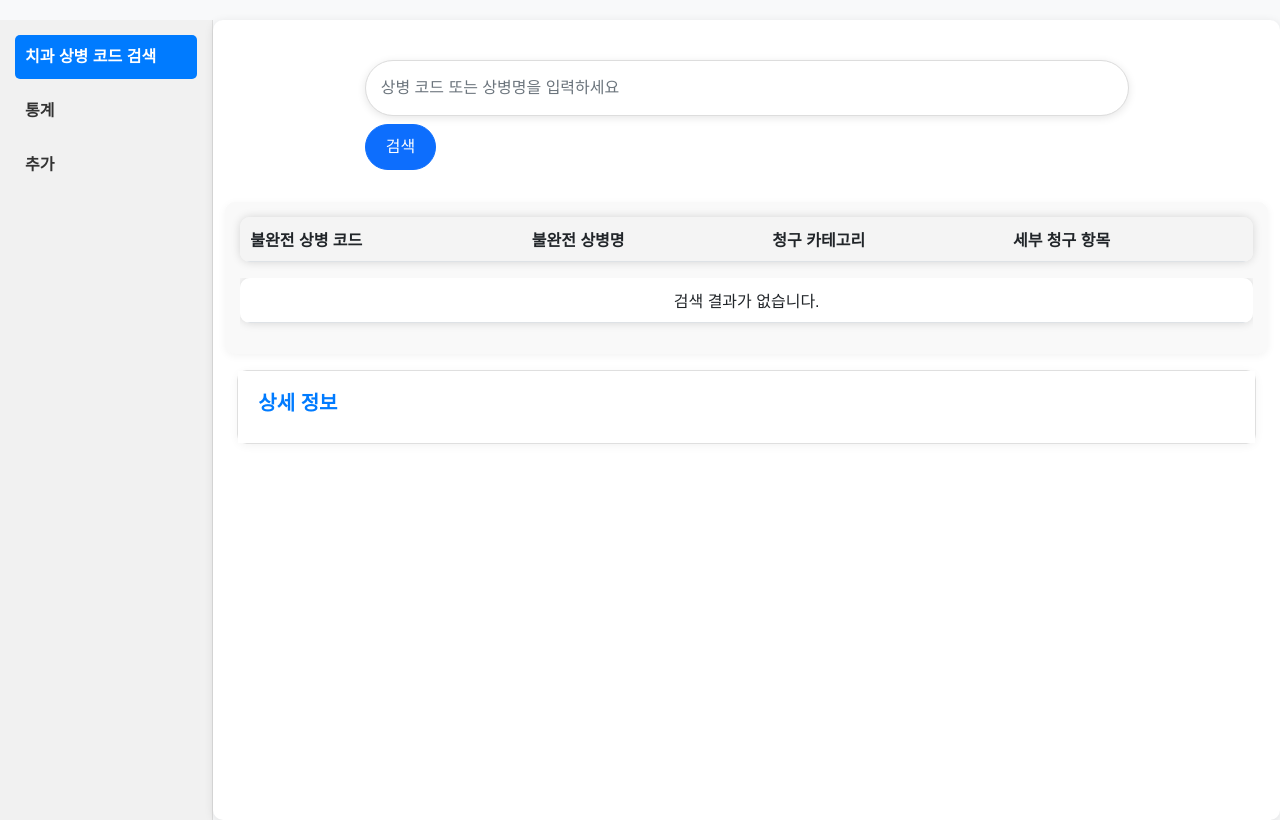
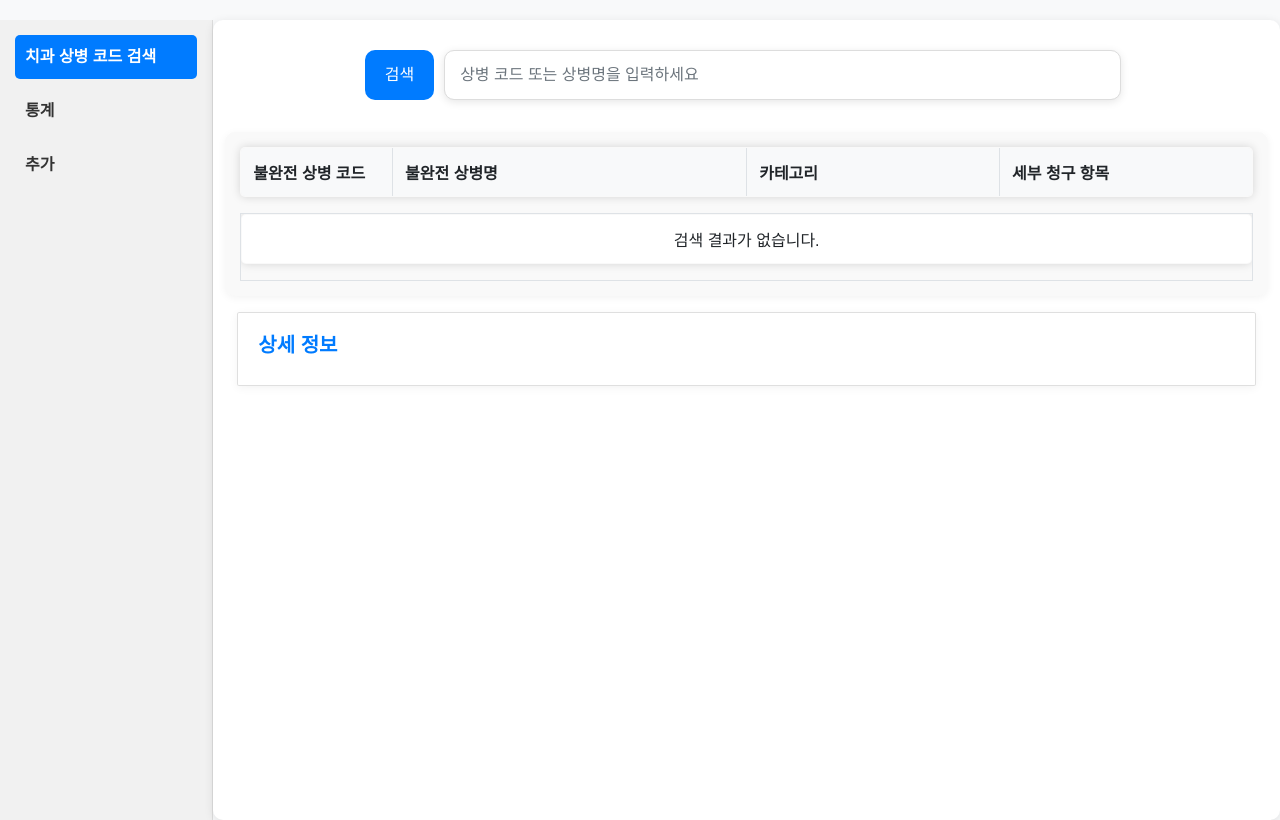
Before and after one commit to oxorudo/dental-diagnosis-finder, a Django app: page / in a window 1280 px wide. Run offline with Django 5.2, Linux system fonts and the light colour scheme; data comes from the database, SQL or seed files in the repository; lists and menus that the app fills with data are empty.

Commit message:
html, css 수정

```diff
--- a/Django/search/templates/search.html
+++ b/Django/search/templates/search.html
@@ -35,40 +35,43 @@
           <!-- Main content -->
           <main class="col-md-10 ms-sm-auto col-lg-10 px-md-4 main-content">
               <!-- Search bar -->
-              <div class="search-area d-flex justify-content-center align-items-center">
-                  <div class="w-75">
-                      <form method="GET" action="{% url 'search_view' %}">
-                          <input type="text" class="form-control" name="q" id="search-input" placeholder="상병 코드 또는 상병명을 입력하세요" value="{{ query }}">
-                          <button class="btn btn-primary mt-2" type="submit">검색</button>
+              <div class="search-area d-flex justify-content-center">
+                <div class="w-75 d-flex">
+                    <form method="GET" action="{% url 'search_view' %}" class="d-flex w-100">
+                      <button class="btn btn-primary search-btn" type="submit">검색</button>
+                        <input type="text" class="form-control me-2" name="q" id="search-input" placeholder="상병 코드 또는 상병명을 입력하세요" value="{{ query }}">
                     </form>
                 </div>
             </div>
 
+
+
               <!-- Table and detail section -->
               <div class="row">
                 <div class="col-md-12 result-table mt-3">
-                    <table class="table">
+                    <!-- 고정된 테이블 헤더 -->
+                    <table class="table table-fixed-header">
                         <thead>
                             <tr>
-                                <th>불완전 상병 코드</th>
-                                <th>불완전 상병명</th>
-                                <th>청구 카테고리</th>
-                                <th>세부 청구 항목</th>
+                                <th class="col-code">불완전 상병 코드</th>
+                                <th class="col-name">불완전 상병명</th>
+                                <th class="col-category">카테고리</th>
+                                <th class="col-details">세부 청구 항목</th>
                             </tr>
                         </thead>
                     </table>
 
-                    <!-- Scrollable table body -->
-                    <div style="max-height: 400px; overflow-y: auto;">
+                    <!-- 스크롤 가능한 테이블 본문 -->
+                    <div class="table-body-wrapper" style="max-height: 400px; overflow-y: auto;">
                         <table class="table">
                             <tbody id="result-body">
                                 {% if results %}
                                     {% for row in results %}
-                                    <tr data-code="{{ row.0 }}" data-name="{{ row.1 }}" data-category="{{ row.2|default:"없음" }}" data-details="{{ row.3|default:"없음" }}">
-                                        <td>{{ row.0 }}</td>
-                                        <td>{{ row.1 }}</td>
-                                        <td>{{ row.2|default:"없음" }}</td>
-                                        <td>{{ row.3|default:"없음" }}</td>
+                                        <tr data-code="{{ row.0 }}" data-name="{{ row.1 }}" data-category="{{ row.2|default:'없음' }}" data-details="{{ row.3|default:'없음' }}">
+                                            <td class="col-code">{{ row.0 }}</td>
+                                            <td class="col-name">{{ row.1 }}</td>
+                                            <td class="col-category">{{ row.2|default:'없음' }}</td>
+                                            <td class="col-details">{{ row.3|default:'없음' }}</td>
                                         </tr>
                                     {% endfor %}
                                 {% else %}
@@ -80,11 +83,10 @@
                         </table>
                     </div>
                 </div>
-            </div>
 
-                  <!-- Detail area -->
+                <!-- 상세 정보 영역 -->
                 <div class="col-md-12 detail-area mt-3">
-                      <div class="card">
+                    <div class="card" style="max-height: 300px; overflow-y: auto;">
                         <div class="card-body">
                             <h5 class="card-title">상세 정보</h5>
                             <div id="detail-content">
@@ -93,8 +95,6 @@
                         </div>
                     </div>
                 </div>
-              </div>
-          </main>
             </div>
   </div>
 
@@ -118,8 +118,13 @@
               // 'details'를 ' | ' 기준으로 분리하여 각각 버튼으로 만들기
               const detailsArray = details.split(' | ');
               let buttonsHTML = '';
+
               detailsArray.forEach(detail => {
+                if (detail === '없음') {
+                    buttonsHTML += `<button class="btn btn-outline-secondary btn-sm detail-btn" type="button" disabled>${detail}</button> `;
+                } else {
                     buttonsHTML += `<button class="btn btn-outline-secondary btn-sm detail-btn" type="button" data-detail="${detail}">${detail}</button> `;
+                }
             });
 
               // 상세 정보 업데이트 (버튼을 포함하여)
--- a/Django/static/styles.css
+++ b/Django/static/styles.css
@@ -3,6 +3,7 @@ body {
     font-family: 'Arial', sans-serif;
     background-color: #f8f9fa;
     color: #333;
+    overflow: hidden; /* 전체 페이지에서 스크롤을 비활성화 */
 }
 
 .container-fluid {
@@ -39,11 +40,11 @@ body {
 }
 
 .search-area {
-    margin-top: 20px;
+    margin-top: 10px;
 }
 
 input#search-input {
-    border-radius: 30px;
+    border-radius: 10px;
     padding: 15px;
     box-shadow: 0 2px 8px rgba(0, 0, 0, 0.1);
     border: 1px solid #ddd;
@@ -56,9 +57,9 @@ input#search-input:focus {
 }
 
 button[type="submit"] {
-    padding: 10px 20px;
-    border-radius: 30px;
+    border-radius: 10px;
     transition: background-color 0.3s ease;
+    margin-right: 10px;
 }
 
 button[type="submit"]:hover {
@@ -85,8 +86,10 @@ table tbody tr:hover {
 } */
 
 .detail-area .card {
-    border-radius: 10px;
+    border-radius: 2.5px;
     box-shadow: 0 2px 10px rgba(0, 0, 0, 0.05);
+    max-height: 300px; /* 최대 높이 설정 */
+    overflow-y: auto; /* 상세 정보 내용이 길면 스크롤 가능하게 설정 */
 }
 
 .detail-area .card-body {
@@ -124,12 +127,12 @@ table tbody tr:hover {
     width: 100%;
     /* border-collapse: collapse; */
     box-shadow: 0 0 10px rgba(0, 0, 0, 0.15);
-    border-radius: 10px;
+    border-radius: 5px;
     overflow: hidden;
 }
 
 .table th, .table td {
-    padding: 10px;
+    padding: 5px;
     text-align: left;
 }
 
@@ -138,7 +141,7 @@ table tbody tr:hover {
 }
 
 button.btn-outline-secondary {
-    padding: 4px 6px; /* 버튼의 안쪽 여백(패딩) */
+    padding: 8px 6px; /* 버튼의 안쪽 여백(패딩) */
     margin: 2px 2px; /* 버튼 사이 간격 */
     font-size: 14px; /* 폰트 크기 조정 */
     border-radius: 5px; /* 모서리 둥글게 */
@@ -148,3 +151,82 @@ button.btn-outline-secondary:hover {
     background-color: #6c757d; /* 마우스 오버 시 배경색 변경 */
     color: white; /* 글자색 변경 */
 }
+
+.form-control {
+    border-radius: 1px; /* 입력 필드 모서리를 약간 둥글게 */
+    height: 50px; /* 입력 필드의 높이 설정 */
+}
+
+.search-btn {
+    height: 50px; /* 버튼 높이를 입력 필드와 동일하게 설정 */
+
+    padding: 0 20px; /* 버튼 안쪽 여백 */
+    background-color: #007bff; /* 버튼 배경색 */
+    color: white; /* 텍스트 색상 */
+    border: none; /* 버튼 테두리 제거 */
+    white-space: nowrap; /* 텍스트 줄바꿈 방지 */
+}
+
+.d-flex{
+    display: flex;
+    flex-wrap: nowrap;
+}
+.result-table table, .result-table th, .result-table td {
+    border: 1px solid #dee2e6; /* 각 셀의 테두리 추가 */
+    border-collapse: collapse; /* 테두리 겹침 방지 */
+}
+
+.result-table th, .result-table td {
+    padding: 12px; /* 셀 내부 여백 */
+    text-align: left;
+}
+
+.result-table th {
+    background-color: #f8f9fa; /* 헤더 배경색을 밝게 설정 */
+    font-weight: bold; /* 헤더 텍스트 강조 */
+}
+
+/* 각 열에 고정된 너비를 설정 */
+.col-code {
+    width: 15%; /* 상병 코드 열 */
+}
+
+.col-name {
+    width: 35%; /* 상병명 열 */
+}
+
+.col-category {
+    width: 25%; /* 카테고리 열 */
+}
+
+.col-details {
+    width: 25%; /* 세부 청구 항목 열 */
+}
+
+.table-fixed-header {
+    width: 100%;
+    border-collapse: collapse; /* 테두리 겹침 방지 */
+}
+
+.table-fixed-header th {
+    background-color: #f8f9fa; /* 헤더 배경색 */
+    position: sticky; /* 고정된 헤더 */
+    top: 0; /* 최상단에 고정 */
+    z-index: 10; /* 헤더가 본문 위에 오도록 z-index 조정 */
+    padding: 12px;
+    border-bottom: 1px solid #dee2e6;
+    text-align: left;
+    font-weight: bold;
+}
+
+.table-body-wrapper {
+    border: 0.5px solid #dee2e6;
+    max-height: 400px; /* 테이블 본문 스크롤 */
+    overflow-y: auto;
+}
+
+.table tbody td {
+    padding: 12px;
+    text-align: left;
+    border-bottom: 1px solid #dee2e6;
+}
```
Lines whose indentation alone changed are shown as unchanged.
